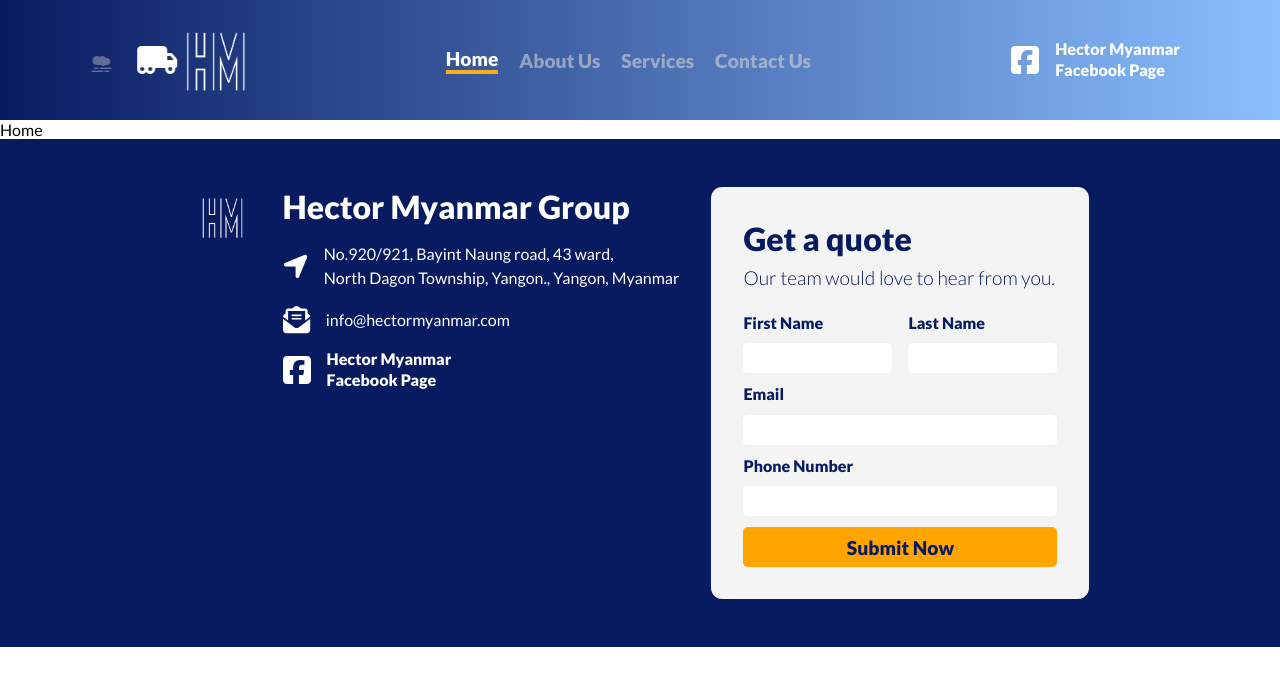
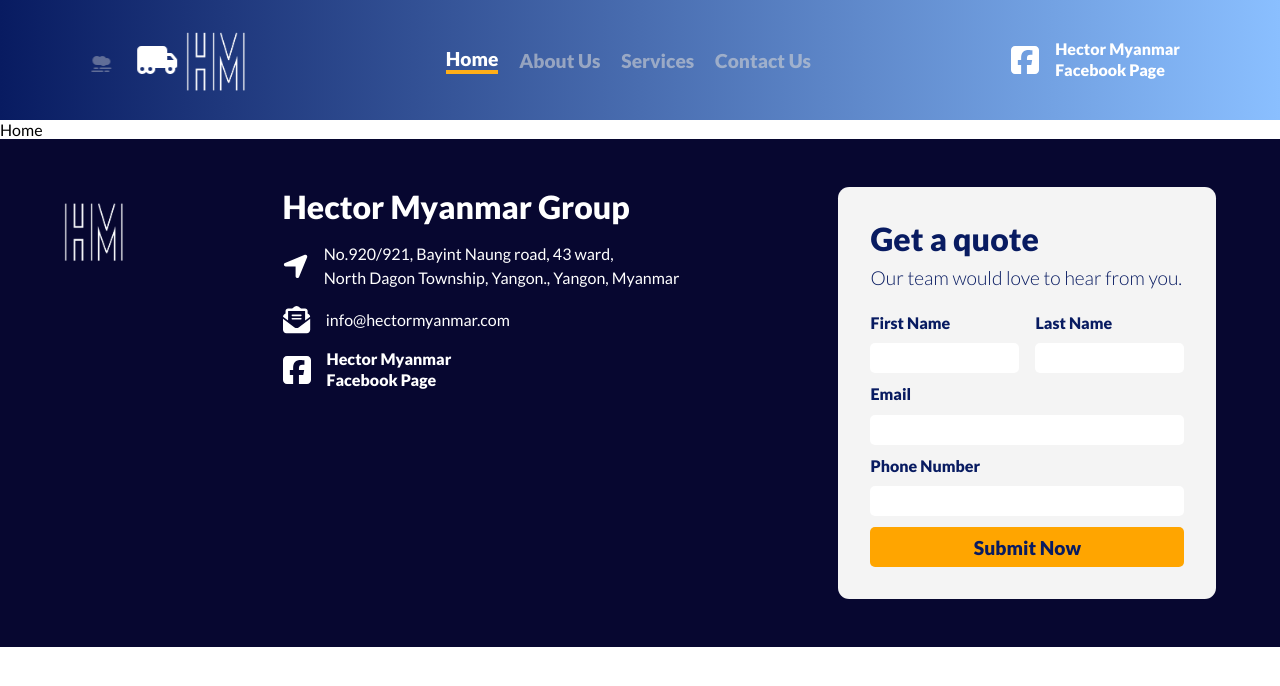
Before and after one commit to PhilipPhyoe/corporateTheme, a React (Vite) app in the folder frontend/: page / in a window 1280 px wide. Shown: the top 686 px of the page. Built offline with nearby package versions, Linux system fonts and the light colour scheme.

Commit message:
modify footer for background color and logo image

```diff
--- a/frontend/src/Components/Footer.jsx
+++ b/frontend/src/Components/Footer.jsx
@@ -11,7 +11,7 @@
   return (
     <div className="footer">
       <div>
-        <img src="/images/main logo.png" className="footer-logo" />
+        <img src="/images/text.png" className="footer-logo" />
       </div>
       <div className="address">
         <h2 className="footer-company">Hector Myanmar Group</h2>
--- a/frontend/src/assets/Footer.css
+++ b/frontend/src/assets/Footer.css
@@ -2,10 +2,10 @@
     width: 100%;
     height: auto;
     padding: 3rem 0rem 3rem 0rem;
-    background-color: var(--primary);
+    background-color: rgb(7, 7, 48);
     display: flex;
     column-gap: 2rem;
-    justify-content: center;
+    justify-content: space-around;
     align-items: flex-start;
 }
 .footer-logo {
```
